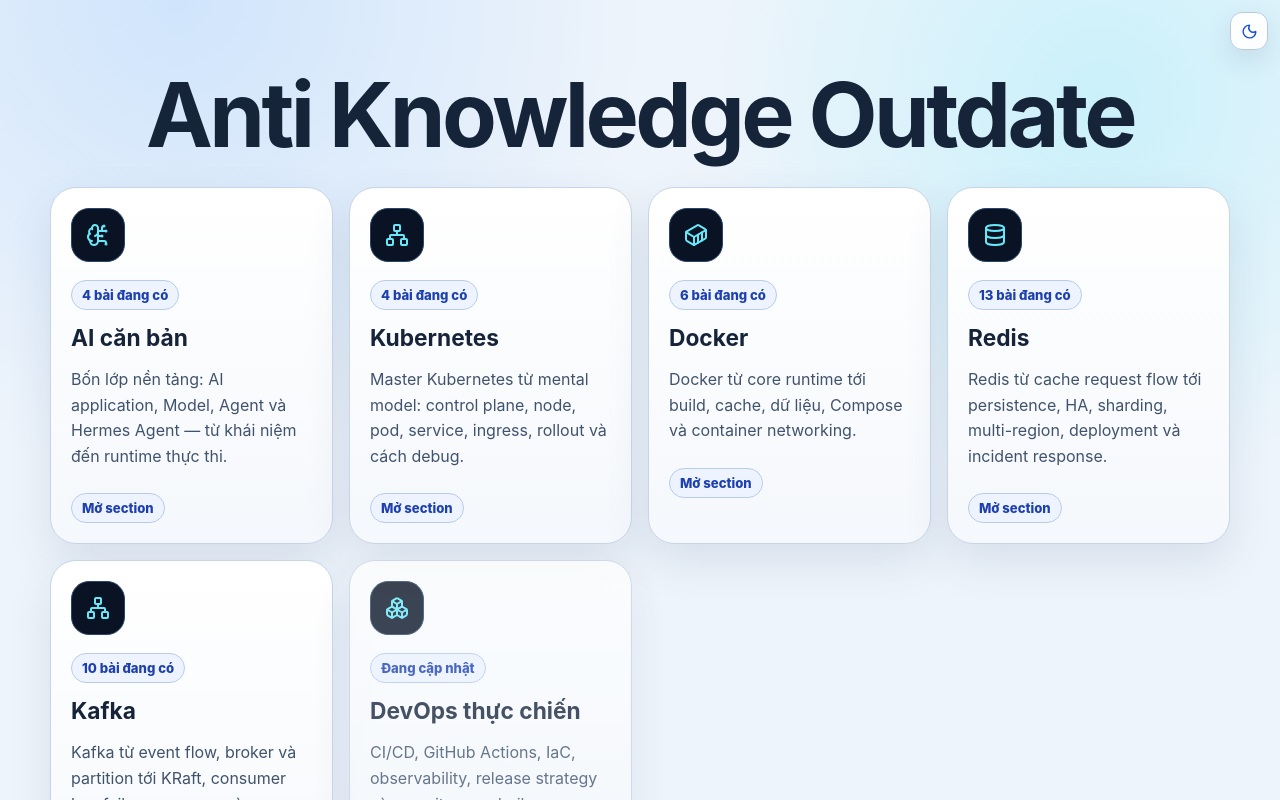
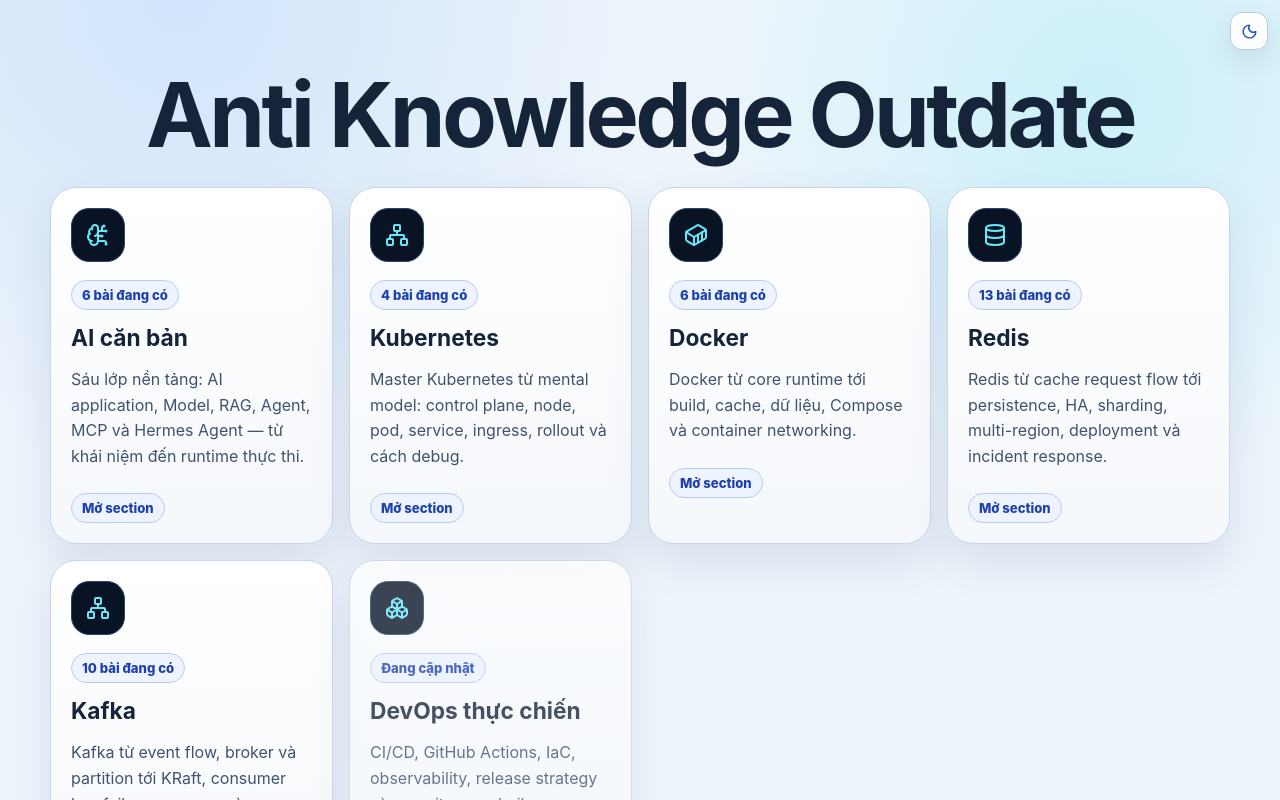
Before and after one commit to tranthaiminhtansoft/anti-knowledge-outdate, a React (Vite) app: page / in a window 1280 px wide. Shown: the top 800 px of the page. Built offline with nearby package versions, Linux system fonts and the light colour scheme.

Commit message:
feat(ai): add RAG and MCP lessons (#10)

```diff
--- a/src/main.tsx
+++ b/src/main.tsx
@@ -125,6 +125,16 @@
       answer: 'Không. Tóm tắt, phân loại, extraction và chat trực tiếp thường hợp model general/fast hơn. Một router thực dụng có thể dùng model nhanh trước, chỉ chuyển sang reasoning model khi task nhiều bước, độ rủi ro cao hoặc lần đầu không đạt tiêu chí.',
     },
   ],
+  'rag-grounding-runtime': [
+    {
+      question: 'RAG có thay thế fine-tuning không?',
+      answer: 'Không. RAG đưa bằng chứng ngoài model vào context tại runtime; fine-tuning thay đổi trọng số để thay đổi hành vi hoặc kỹ năng. Có thể kết hợp cả hai, nhưng phải đánh giá riêng retrieval và chất lượng câu trả lời.',
+    },
+    {
+      question: 'Có vector database là đã có RAG tốt chưa?',
+      answer: 'Chưa. Chất lượng còn phụ thuộc tài liệu nguồn, chunking, metadata/filter, hybrid search, rerank, context budget và cách hệ thống từ chối khi không có bằng chứng.',
+    },
+  ],
   'k8s-workload-configuration': [
     {
       question: 'Có thể copy requests/limits từ một service tương tự không?',
@@ -151,6 +161,16 @@
       answer: 'Agent là một loại AI application có control loop và quyền tự điều phối nhiều bước. AI application thông thường có thể chỉ chạy một inference rồi trả output; agent có thể chọn tool, thực thi, quan sát kết quả, cập nhật state và lặp đến khi đạt mục tiêu.',
     },
   ],
+  'model-context-protocol': [
+    {
+      question: 'MCP có phải là agent hoặc tool không?',
+      answer: 'Không. MCP là protocol để AI application kết nối chuẩn hóa tới MCP server; server có thể cung cấp tools, resources và prompts. Agent/runtime vẫn quyết định có gọi capability nào và chịu trách nhiệm permission, approval, audit.',
+    },
+    {
+      question: 'MCP server có tự an toàn không?',
+      answer: 'Không. Cần least privilege, allowlist server/tool, xác thực nguồn server, approval cho side effect, giới hạn dữ liệu đưa vào model và audit log. Một server/tool được kết nối không tự động đáng tin hay được phép toàn quyền.',
+    },
+  ],
   'hermes-vs-copilot-chatgpt': [
     {
       question: 'Hermes Agent có phải là một model không?',
@@ -175,11 +195,11 @@
   {
     id: 'ai',
     title: 'AI căn bản',
-    description: 'Bốn lớp nền tảng: AI application, Model, Agent và Hermes Agent — từ khái niệm đến runtime thực thi.',
+    description: 'Sáu lớp nền tảng: AI application, Model, RAG, Agent, MCP và Hermes Agent — từ khái niệm đến runtime thực thi.',
     status: 'available',
-    articleCount: 4,
+    articleCount: 6,
     icon: <BrainCircuit />,
-    bullets: ['AI', 'Model', 'Agent', 'Hermes Agent'],
+    bullets: ['AI', 'Model', 'RAG', 'Agent', 'MCP', 'Hermes Agent'],
   },
   {
     id: 'k8s',
@@ -284,6 +304,33 @@
     nextQuestions: ['Model được train như thế nào?', 'Embedding khác generation ra sao?', 'Reasoning model có thêm gì ở runtime?'],
   },
   {
+    id: 'rag-grounding-runtime',
+    topic: 'AI',
+    title: 'RAG là gì?',
+    navLabel: 'RAG',
+    question: 'Làm sao để AI trả lời dựa trên tài liệu mới và có thể kiểm tra nguồn?',
+    summary: 'RAG (Retrieval-Augmented Generation) tìm bằng chứng từ dữ liệu ngoài model ở runtime rồi đưa phần liên quan vào context trước khi model trả lời: một “open-book exam” có kiểm soát.',
+    lastVerified: '2026-08-09',
+    status: 'review-needed',
+    diagram: `flowchart LR
+  A[Tài liệu đã cấp quyền] --> B[Ingest + chunk + metadata]
+  B --> C[Keyword / vector index]
+  Q[Câu hỏi] --> D[Retrieve + filter + rerank]
+  C --> D --> E[Context có nguồn] --> F[LLM] --> G[Answer + citation hoặc từ chối]`,
+    points: [
+      'Pipeline: ingest → chunk/metadata → keyword, vector hoặc hybrid index → retrieve/filter/rerank → context → answer kèm citation.',
+      'Retrieval phải filter theo tenant/user; không đưa chunk không được phép vào context.',
+      'Nếu không có bằng chứng đủ tốt, hệ thống phải từ chối thay vì suy đoán. Đánh giá riêng retrieval và grounded answer.',
+      'Nguồn khái niệm: Lewis et al., “Retrieval-Augmented Generation for Knowledge-Intensive NLP Tasks” (2020).',
+    ],
+    misconceptions: [
+      '“RAG không phải fine-tuning” — RAG thay đổi context tại runtime; fine-tuning thay đổi trọng số model.',
+      '“Có vector database là có RAG tốt” — sai; chunking, metadata, hybrid retrieval, rerank và citation đều quan trọng.',
+      '“RAG loại bỏ hoàn toàn hallucination” — sai; vẫn cần quality gate và cách từ chối rõ ràng.',
+    ],
+    nextQuestions: ['Chunk nên cắt theo cấu trúc tài liệu hay token?', 'Khi nào cần hybrid search và reranker?', 'Đo groundedness ra sao?'],
+  },
+  {
     id: 'agent',
     topic: 'AI',
     title: 'AI Agent là gì?',
@@ -306,6 +353,35 @@
       '“Agent tự động thì không cần human review” — sai. Hành động có side effect cần permission, audit và approval phù hợp.',
     ],
     nextQuestions: ['Agent loop dừng khi nào?', 'State khác memory thế nào?', 'Tool permission nên giới hạn ra sao?'],
+  },
+  {
+    id: 'model-context-protocol',
+    topic: 'AI',
+    title: 'MCP là gì?',
+    navLabel: 'MCP',
+    question: 'Làm sao để AI application kết nối tool và dữ liệu bên ngoài theo một protocol có kiểm soát?',
+    summary: 'Model Context Protocol (MCP) chuẩn hóa cách host/AI application kết nối MCP server. Server có thể cung cấp tools, resources và prompts; runtime vẫn quyết định permission, approval, execution và audit.',
+    lastVerified: '2026-08-09',
+    status: 'review-needed',
+    diagram: `flowchart LR
+  H[Host / AI application] --> C[MCP client]
+  C <--> S[MCP server]
+  S --> T[Tools]
+  S --> R[Resources]
+  S --> P[Prompts]
+  H --> G[Policy: allowlist, least privilege, approval, audit]`,
+    points: [
+      'MCP là protocol, không phải model, agent, tool hay RAG. Host/client/server là các vai trò chính.',
+      'Tools là capability có thể gọi; resources là dữ liệu/context; prompts là template/workflow do server cung cấp.',
+      'Kết nối server không có nghĩa cấp toàn quyền: allowlist server/tool, xác thực nguồn, cấp quyền tối thiểu và approval cho side effect.',
+      'Giới hạn dữ liệu gửi vào model, ghi audit log và coi tool output là dữ liệu không tin cậy để giảm prompt injection.',
+    ],
+    misconceptions: [
+      '“MCP server an toàn mặc định” — sai; server và tool vẫn cần trust boundary, auth và policy.',
+      '“MCP thay agent” — sai; agent/runtime mới điều phối goal, state, tool call và verification.',
+      '“Tool output luôn đáng tin” — sai; output có thể chứa dữ liệu hoặc chỉ dẫn độc hại.',
+    ],
+    nextQuestions: ['Tool khác resource và prompt thế nào?', 'Approval nên đặt ở đâu?', 'Làm sao giảm prompt injection từ tool output?'],
   },
   {
     id: 'hermes-vs-copilot-chatgpt',
```
Also changed, not shown: 1 other file (tests, documents, lock files or other folders).
